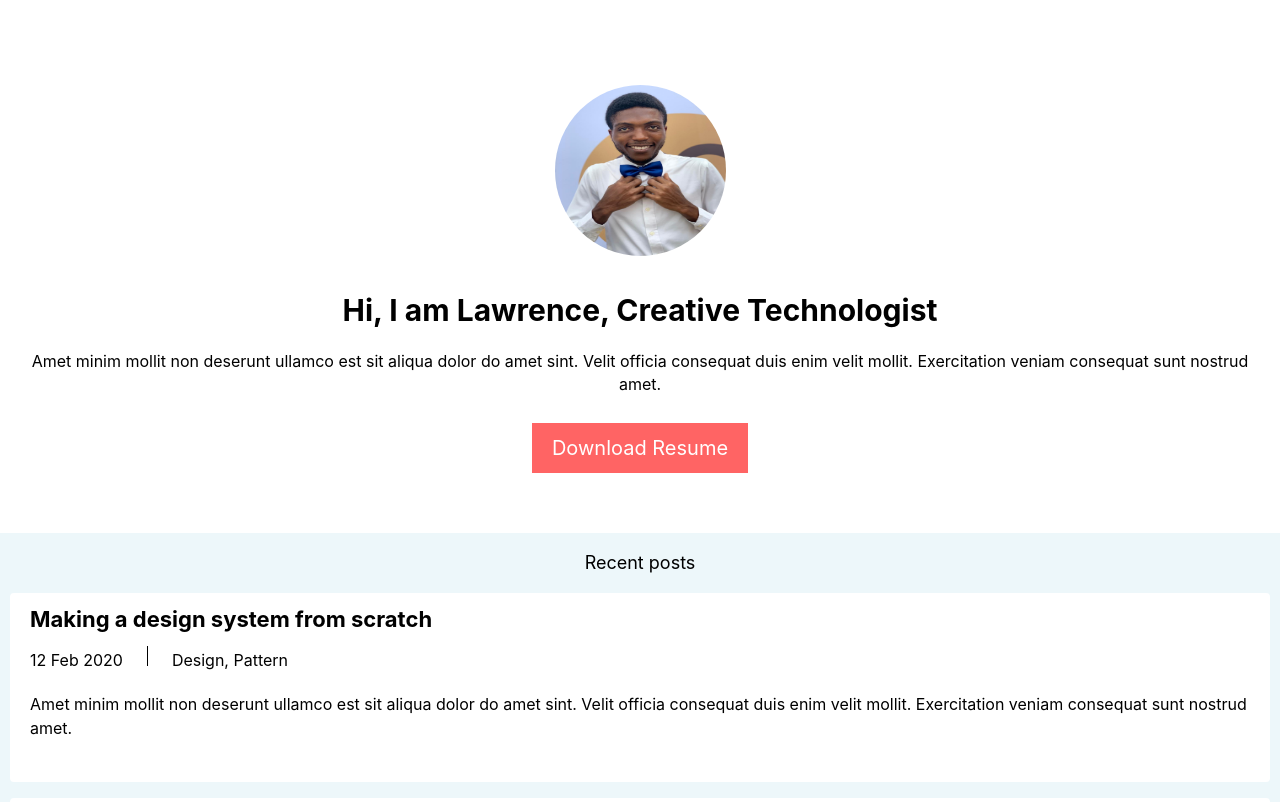
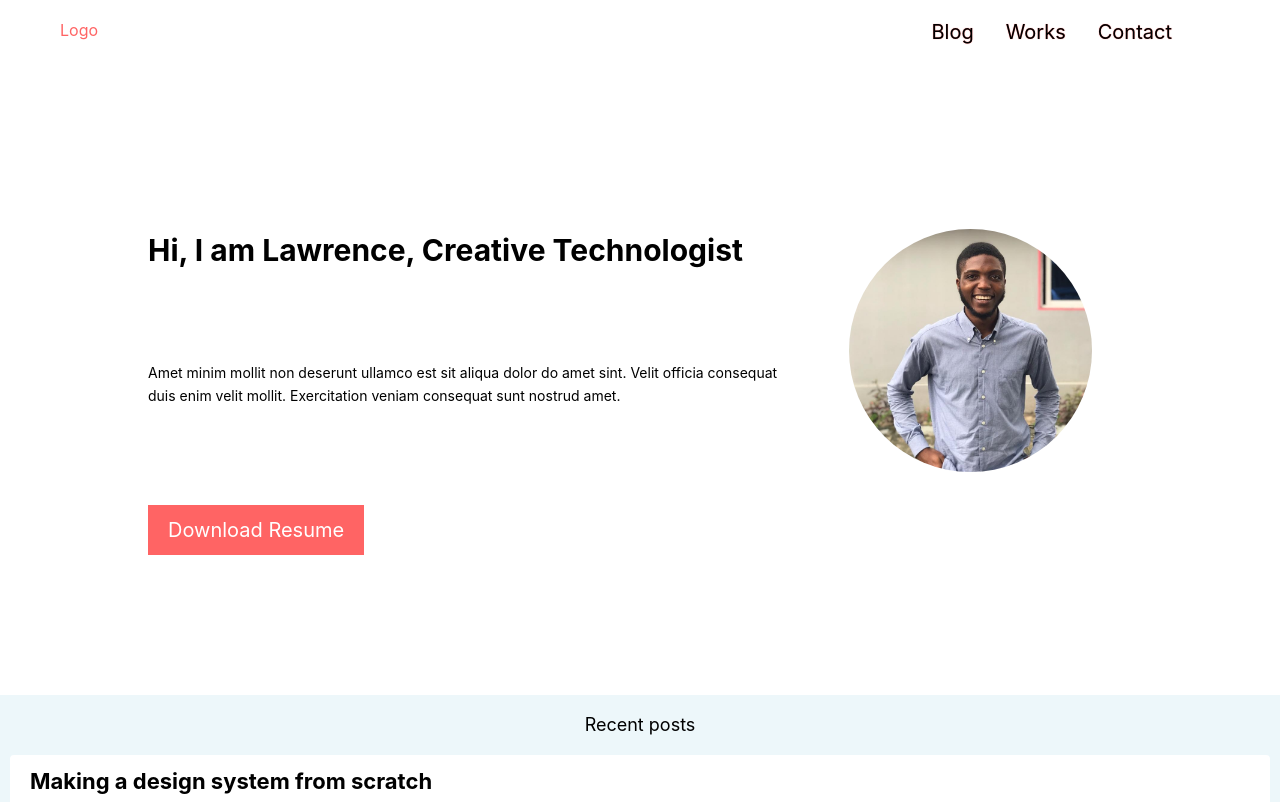
Before and after one commit to bykelaw/my-portfolio, a React (Create React App) app: page / in a window 1280 px wide. Shown: the top 802 px of the page. Built offline with nearby package versions, Linux system fonts and the light colour scheme; some icons are missing.

Commit message:
Made section1 responsive

```diff
--- a/src/App.js
+++ b/src/App.js
@@ -1,13 +1,19 @@
 
 import { Routes,Route } from "react-router-dom";
+import Blog from "./components/Blog";
+import Contact from "./components/Contact";
 import Header from "./components/Header/Header";
 import Home from "./components/Home/Home";
+import Works from "./components/Works";
 function App() {
   return (
     < >
       <Header />
       <Routes>
         <Route path="/" element={<Home />}/>
+        <Route path="/works" element={<Works />}/>
+        <Route path="/blog" element={<Blog />}/>
+        <Route path="/contact" element={<Contact />}/>
       </Routes>
     </>
   );
--- /dev/null
+++ b/src/components/Blog.js
@@ -0,0 +1,11 @@
+import React from 'react'
+
+function Blog() {
+  return (
+    <div>
+      This is my blog
+    </div>
+  )
+}
+
+export default Blog
--- /dev/null
+++ b/src/components/Contact.js
@@ -0,0 +1,11 @@
+import React from 'react'
+
+function Contact() {
+  return (
+    <div>
+      Contact me today!!
+    </div>
+  )
+}
+
+export default Contact
--- a/src/components/Header/Header.js
+++ b/src/components/Header/Header.js
@@ -2,42 +2,18 @@ import React, { useState } from "react";
 import styled from 'styled-components'
 import { Navigation } from "@styled-icons/fluentui-system-filled/Navigation";
 import Nav from './Nav'
-
-const Sidebar = styled.div`
-  padding: 3.125rem 1.125rem;
-  font-size: 1.875rem;
-
-  div + div {
-    margin-top: 3rem;
-  }
-  .blog{
-    padding-top:1.875rem;
-  }
-
-  position: fixed;
-  top: 0;
-  bottom:0;
-  background-color: white;
-  width: 100%;
-  transform: ${(props) =>
-    props.showSidebar ? "translateX(0)" : "translateX(-100%)"};
-  transition: all 0.5s;
-  z-index:1;
+import Sidebar from "./Sidebar";
 
 
-`;
 
 function Header() {
   const [isOpen, setIsOpen] = useState(false);
   const toggle = () => setIsOpen(!isOpen);
   return (
     <>
-      <Nav onClick={toggle} />
-      <Sidebar showSidebar={ isOpen }>
-        <div className="blog">Blog</div>
-        <div className="works">Works</div>
-        <div className="contact">Contact</div>
-      </Sidebar>
+      <Nav onClick={ toggle } />
+      <Sidebar click={ toggle } isOpen={ isOpen }/>
+
     </>
   )
 }
--- a/src/components/Header/Nav.js
+++ b/src/components/Header/Nav.js
@@ -1,4 +1,5 @@
 import { useState } from "react";
+import { NavLink } from "react-router-dom";
 import styled from "styled-components";
 import { Navigation } from "@styled-icons/fluentui-system-filled/Navigation";
 
@@ -9,22 +10,64 @@ const NavStyle = styled.div`
   top: 0;
   background: white;
   z-index: 3;
+  display: flex;
 
-  & > * {
-    display:block;
-  width: 1.875rem;
-  margin-left:auto;
-  margin-right:1.125rem;
+  .nav-btn {
+    display: block;
+    width: 1.875rem;
+    margin-left: auto;
+    margin-right: 1.125rem;
+  }
+  .blog,
+  .works,
+  .contact {
+    display: none;
+  }
+  .home {
+    flex-grow: 1;
+    margin-left: 1.125rem;
   }
 
-
+  @media (min-width: 37.5rem) {
+    .active {
+      color: var(--primary);
+    }
+    .blog,
+    .works,
+    .contact {
+      display: block;
+      text-shadow: 0 0 1px var(--primary);
+      transition: all 0.5s;
+      font-size: 1.25rem;
+      &:hover {
+        text-shadow: 0 0 10px;
+      }
+    }
+    .home {
+      flex-grow: 1;
+      margin-left: 3.75rem;
+    }
+    & > a + a {
+      margin-left: 2rem;
+    }
+    .contact {
+      margin-right: 3.75rem;
+    }
+    .nav-btn {
+      display: none;
+    }
+  }
 `;
 const Nav = ({ onClick }) => {
   const [isOpen, setIsOpen] = useState(false);
   const toggle = () => setIsOpen(!isOpen);
   return (
     <NavStyle>
-      <Navigation onClick={onClick} />
+      <NavLink to="/" className="home">Logo</NavLink >
+      <NavLink to="/blog" className="blog">Blog</NavLink >
+      <NavLink to="/works" className="works">Works</NavLink >
+      <NavLink to="/contact" className="contact">Contact</NavLink >
+      <Navigation onClick={onClick} className="nav-btn" />
     </NavStyle>
   );
 };
--- /dev/null
+++ b/src/components/Header/Sidebar.js
@@ -0,0 +1,55 @@
+import styled from "styled-components";
+import { NavLink } from "react-router-dom";
+
+const SidebarStyle = styled.div`
+  padding: 3.125rem 1.125rem;
+  font-size: 1.875rem;
+  .active {
+    color: var(--primary);
+  }
+  & > a {
+    display: block;
+    text-shadow: 0 0 1px var(--primary);
+    transition: all 0.5s;
+    font-size: 1.25rem;
+    &:hover {
+      text-shadow: 0 0 10px;
+    }
+  }
+
+  a + a {
+    margin-top: 3rem;
+  }
+  .blog {
+    padding-top: 1.875rem;
+  }
+
+  position: fixed;
+  top: 0;
+  bottom: 0;
+  background-color: white;
+  width: 100%;
+  transform: ${(props) =>
+    props.showSidebar ? "translateX(0)" : "translateX(-100%)"};
+  transition: all 0.5s;
+  z-index: 1;
+  @media (min-width:37.5rem){
+    display:none;
+  }
+`;
+const Sidebar = ({ isOpen,click }) => (
+  <>
+    <SidebarStyle showSidebar={isOpen}>
+      <NavLink onClick={click} to="/blog" className="blog">
+        Blog
+      </NavLink>
+      <NavLink onClick={click} to="works" className="works">
+        Works
+      </NavLink>
+      <NavLink onClick={click} to="contact" className="contact">
+        Contact
+      </NavLink>
+    </SidebarStyle>
+  </>
+);
+export default Sidebar;
--- a/src/components/Home/Section1.js
+++ b/src/components/Home/Section1.js
@@ -1,4 +1,4 @@
-import React from 'react'
+import React, { useState, useEffect, useRef } from "react";
 import styled from 'styled-components'
 import {me} from '../../assets'
 
@@ -12,10 +12,7 @@ const Section1Style = styled.div`
     margin: 2.0625rem auto;
     border-radius: 50%;
   }
-  p,
-  h1 {
-    text-align: center;
-  }
+  text-align: center;
 
   h1 {
     font-size: 1.875rem;
@@ -36,12 +33,77 @@ const Section1Style = styled.div`
     font-size: 1.25rem;
     margin: auto;
   }
+
+  @media (min-width: 37.5rem) {
+    display: grid;
+    grid-template-columns: 2.05fr 1fr;
+    padding: 2.75rem 2.25rem;
+    justify-content: space-between;
+    text-align: unset;
+    p,
+    h1 {
+      padding-right: 1rem;
+    }
+    img {
+      display: block;
+      grid-row: 1/3;
+      grid-column: 2/3;
+      width: 15.1875em;
+      height: 15.1875em;
+    }
+    h1 {
+      grid-row: 1/2;
+      grid-column: 1/2;
+    }
+    button {
+      margin: unset;
+      width: fit-content;
+    }
+    p {
+      font-size: 0.875rem;
+    }
+    h1 {
+      font-size: 1.6rem;
+    }
+    button {
+      font-size: 1rem;
+    }
+  }
+
+  @media (min-width: 50rem) {
+    padding: 3.75rem 4.25rem;
+    img {
+      width: 15.1875em;
+      height: 15.1875em;
+    }
+    h1 {
+      font-size: 1.875rem;
+    }
+  }
+  @media (min-width: 56.25rem) {
+    padding: 4.75rem 6.25rem;
+    img {
+      width: 15.1875em;
+      height: 15.1875em;
+    }
+    button {
+      font-size: 1.25rem;
+    }
+  }
+  @media (min-width: 62.5rem) {
+    padding: 8.75rem 9.25rem;
+    img {
+      width: 15.1875em;
+      height: 15.1875em;
+    }
+  }
 `;
 
 function Section1() {
+
   return (
-    <Section1Style>
-      <img src={me} alt="Lawrence" />
+    <Section1Style >
+      <img src={me}  alt="Lawrence" />
       <h1>Hi, I am Lawrence, Creative Technologist</h1>
       <p>
         Amet minim mollit non deserunt ullamco est sit aliqua dolor do amet
--- /dev/null
+++ b/src/components/Works.js
@@ -0,0 +1,11 @@
+import React from 'react'
+
+function Works() {
+  return (
+    <div>
+      These are my works
+    </div>
+  )
+}
+
+export default Works
--- a/src/index.css
+++ b/src/index.css
@@ -29,6 +29,10 @@ body {
 html {
   scroll-behavior: smooth;
 }
+a{
+  text-decoration: none;
+  color: inherit;
+}
 
 button {
   font-family: var(--font_regular);
```
Also changed, not shown: src/assets/images/me.jpg, src/assets/images/me1.jpg (added).
